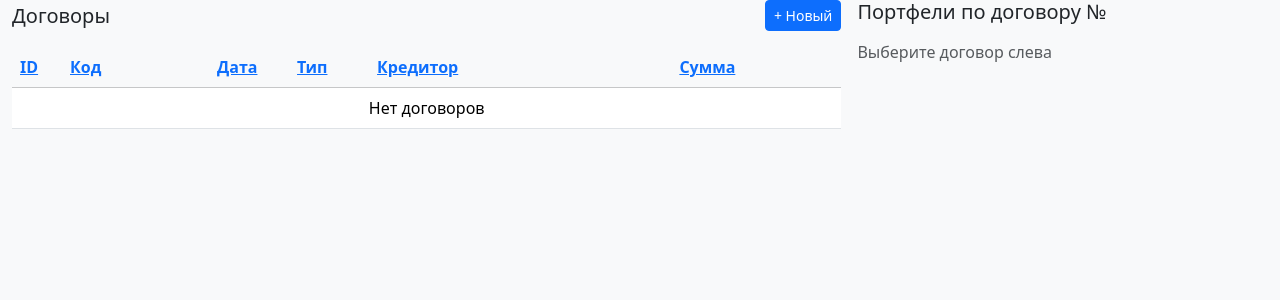
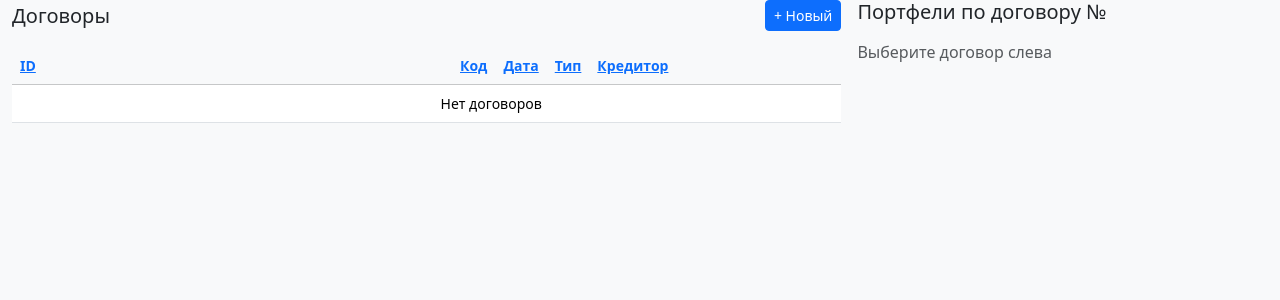
Before and after one commit to Puramid/django_agreements_try2, a Django app: page / in a window 1280 px wide. Shown: the top 300 px of the page. Run offline with Django 4.2, Linux system fonts and the light colour scheme; data that the repository does not hold is empty.

Commit message:
Исправил отображение окон

```diff
--- a/deals/templates/deals/dashboard.html
+++ b/deals/templates/deals/dashboard.html
@@ -21,6 +21,19 @@
   .panel-right {
       flex: 1;
       max-width: calc(33.33% - 0.5rem);
+  }
+
+  /* КОРРЕКТИРОВКА ШИРИНЫ КОЛОНОК */
+  /* Было: ID 80px, Кредитор auto (примерно 150-200px) */
+  /* Стало: Кредитор / 2.5, ID + это же значение */
+  .id-column {
+      width: 440px !important; /* Было 80px + 40px от кредитора */
+      min-width: 440px !important;
+  }
+
+  .creditor-column {
+      width: 300px !important; /* Было примерно 150px / 2.5 = 60px */
+      min-width: 300px !important;
   }
 
   /* Разворачиваемое окно на всю ширину */
@@ -96,6 +109,14 @@
           max-width: 100%;
       }
   }
+
+  /* Компактная таблица */
+  .table th,
+  .table td {
+      padding: 0.5rem;
+      font-size: 0.875rem;
+      vertical-align: middle;
+  }
 </style>
 
 <!-- Сообщения -->
@@ -122,7 +143,7 @@
       <table class="table table-hover align-middle mb-0">
         <thead class="table-light">
           <tr>
-            <th class="sort-col {% if current_sort == 'id' %}{{ current_dir }}{% endif %}" style="width:50px;">
+            <th class="sort-col {% if current_sort == 'id' %}{{ current_dir }}{% endif %} id-column" style="width:120px;">
               <a href="?{% query_transform sort='id' dir=rev_dir agreement=request.GET.agreement %}">ID</a>
             </th>
             <th class="sort-col {% if current_sort == 'agreement_code' %}{{ current_dir }}{% endif %}">
@@ -134,7 +155,7 @@
             <th class="sort-col {% if current_sort == 'agreement_type' %}{{ current_dir }}{% endif %}" style="width:80px;">
               <a href="?{% query_transform sort='agreement_type' dir=rev_dir agreement=request.GET.agreement %}">Тип</a>
             </th>
-            <th class="sort-col {% if current_sort == 'creditor' %}{{ current_dir }}{% endif %}">
+            <th class="sort-col {% if current_sort == 'creditor' %}{{ current_dir }}{% endif %} creditor-column" style="width:60px;">
               <a href="?{% query_transform sort='creditor' dir=rev_dir agreement=request.GET.agreement %}">Кредитор</a>
             </th>
             <th class="sort-col {% if current_sort == 'total_sum' %}{{ current_dir }}{% endif %}" style="width:100px;">
```
